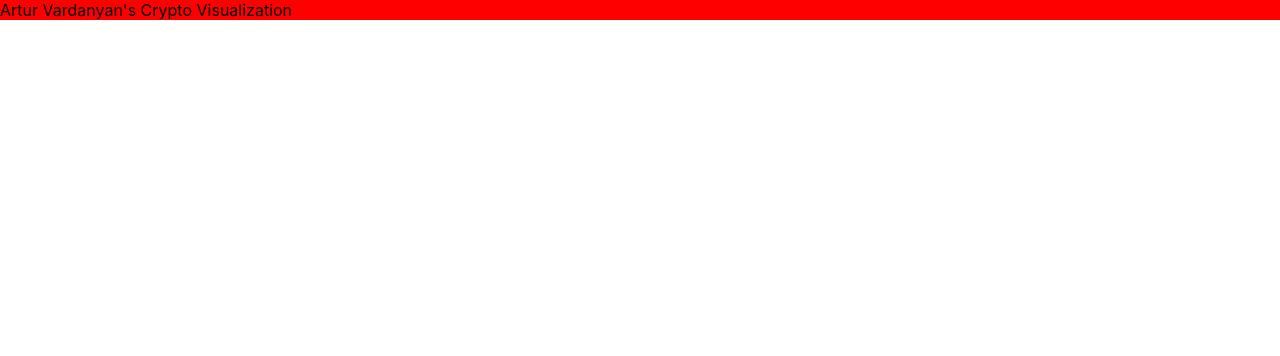
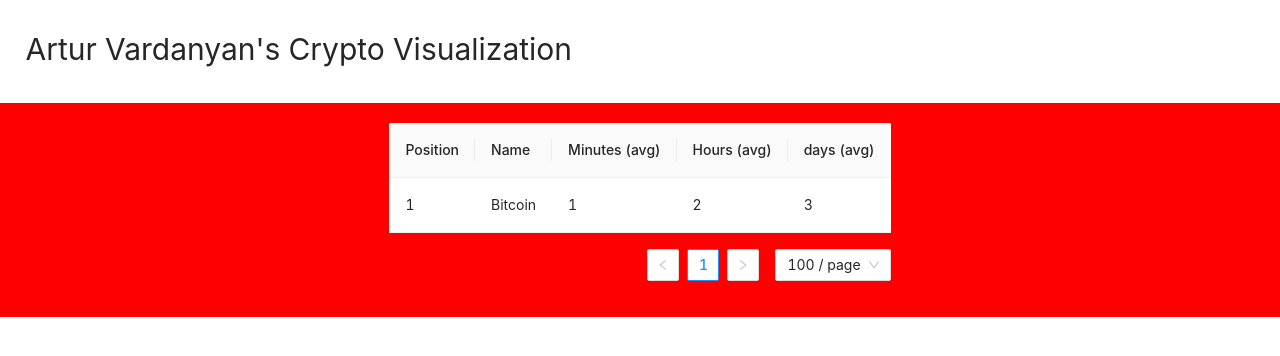
Before and after one commit to developart16/ftt-f, a React (Create React App) app: page / in a window 1280 px wide. Shown: the top 356 px of the page. Built offline with nearby package versions, Linux system fonts and the light colour scheme.

Commit message:
view example

```diff
--- a/package.json
+++ b/package.json
@@ -6,6 +6,7 @@
     "@testing-library/jest-dom": "^5.14.1",
     "@testing-library/react": "^11.2.7",
     "@testing-library/user-event": "^12.8.3",
+    "ant-table-extensions": "^1.1.7",
     "antd": "^4.16.13",
     "react": "^17.0.2",
     "react-dom": "^17.0.2",
--- a/src/App.js
+++ b/src/App.js
@@ -1,5 +1,6 @@
 // import logo from './logo.svg';
 import './App.css';
+import 'antd/dist/antd.css';
 import  Main from './components/Main';
 import "./styles/global.scss";
 function App() {
--- a/src/components/Main.jsx
+++ b/src/components/Main.jsx
@@ -1,11 +1,71 @@
+import {Table} from 'antd'
 
 export default function Main(){
 
+    const dataExample = [{
+        _idx:1,
+        name:"Bitcoin",
+        averages: {
+            minute:1,
+            hour:2,
+            day:3
+        }
+    }]
+
+    const columns = [
+        {
+            key:'position',
+            title:'Position',
+            dataIndex:'_idx'
+        },
+        {
+            key:'name',
+            title:'Name',
+            dataIndex:'name'
+        },
+        {
+            key:'avgMin',
+            title:'Minutes (avg)',
+            dataIndex:'averages',
+            render: (averages)=> <span className="fnt-center">{averages.minute}</span>
+        },
+        {
+            key:'avgHour',
+            title:'Hours (avg)',
+            dataIndex:'averages',
+            render: (averages)=> <span className="fnt-center">{averages.hour}</span>
+        },
+        {
+            key:'avgDay',
+            title:'days (avg)',
+            dataIndex:'averages',
+            render: (averages)=> <span className="fnt-center">{averages.day}</span>
+        },
+    ]
+
     return (
-        <div className="cnt bgc-red">
-            <div>Artur Vardanyan's Crypto Visualization</div>
+        <div className="body bgc-theme">
+            <div className="cnt-2 bgc-theme">
+                <p className="fnt-3">Artur Vardanyan's Crypto Visualization</p>
+            </div>
+
+            <div className="padding-2 bgc-red flex-row-center flex-col-center">
+                <div>
+                    <Table
+                        className="fnt-center"
+                        columns={ columns }
+                        dataSource={dataExample}
+                        pagination={{
+                            total:(dataExample !== null ?dataExample?.length:0 ),
+                            pageSizeOptions: [10, 20, 50, 100],
+                            defaultPageSize: 100,
+                            showSizeChanger: true,
+                            hideOnSinglePage: false,
+                        }}
+                    />
+                </div>
+            </div>
         </div>
-
     )
 
 }
--- a/src/styles/global.scss
+++ b/src/styles/global.scss
@@ -1,13 +1,66 @@
 
-// container
-.cnt{
-    margin: 0;
-    padding: 0;
-    width: 100%;
-    height: 100%;
+:root {
+	--factorialClr: #f4f4f5;
+    font: Inter,sans-serif;
 }
 
 
+.body{
+    position: absolute;
+    top: 0;
+    bottom: 0;
+    left: 0;
+    right: 0;
+}
+
+.block{ display: block;}
+
+.flex-row-center{
+    display: flex;
+    align-items: center;
+    justify-content: center;
+}
+
+.flex-col-center{
+    display: flex;
+    flex-direction: column;
+    align-items: center;
+    justify-content: center;
+}
+
+
+// ############################################################
+//  CONTAINERS
+// ############################################################
+
+@for $i from 0 through 5 {
+    .cnt-#{$i}{
+        margin: #{$i}#{'%'};
+        // padding: #{$i}#{'%'};
+    }
+}
+
+@for $i from 0 through 10 {
+    .padding-#{$i}{
+        padding: #{$i*10}#{'px'};
+        // padding: #{$i}#{'%'};
+    }
+}
+
+// ############################################################
+// FONTS
+// ############################################################
+
+@for $i from 0 through 10 {
+    .fnt-#{$i}{
+        font-size: #{$i*10}#{'px'};
+        // padding: #{$i}#{'%'};
+    }
+}
+
+.fnt-center{
+    text-align: center;
+}
 
 
 // ############################################################
@@ -26,6 +79,12 @@
 .clr-blue{
     color: blue;
 }
+.clr-grey{
+    color: grey;
+}
+.clr-factorialClr{
+    color: var(--factorialClr);
+}
 
 
 
@@ -41,3 +100,12 @@
 .bgc-blue{
     background-color: blue;
 }
+.bgc-grey{
+    background-color: grey;
+}
+.bgc-lgrey{
+    background-color: lightgrey;
+}
+.bgc-factorialClr{
+    background-color: var(--factorialClr);
+}
```
Also changed, not shown: 1 other file (tests, documents, lock files or other folders).
